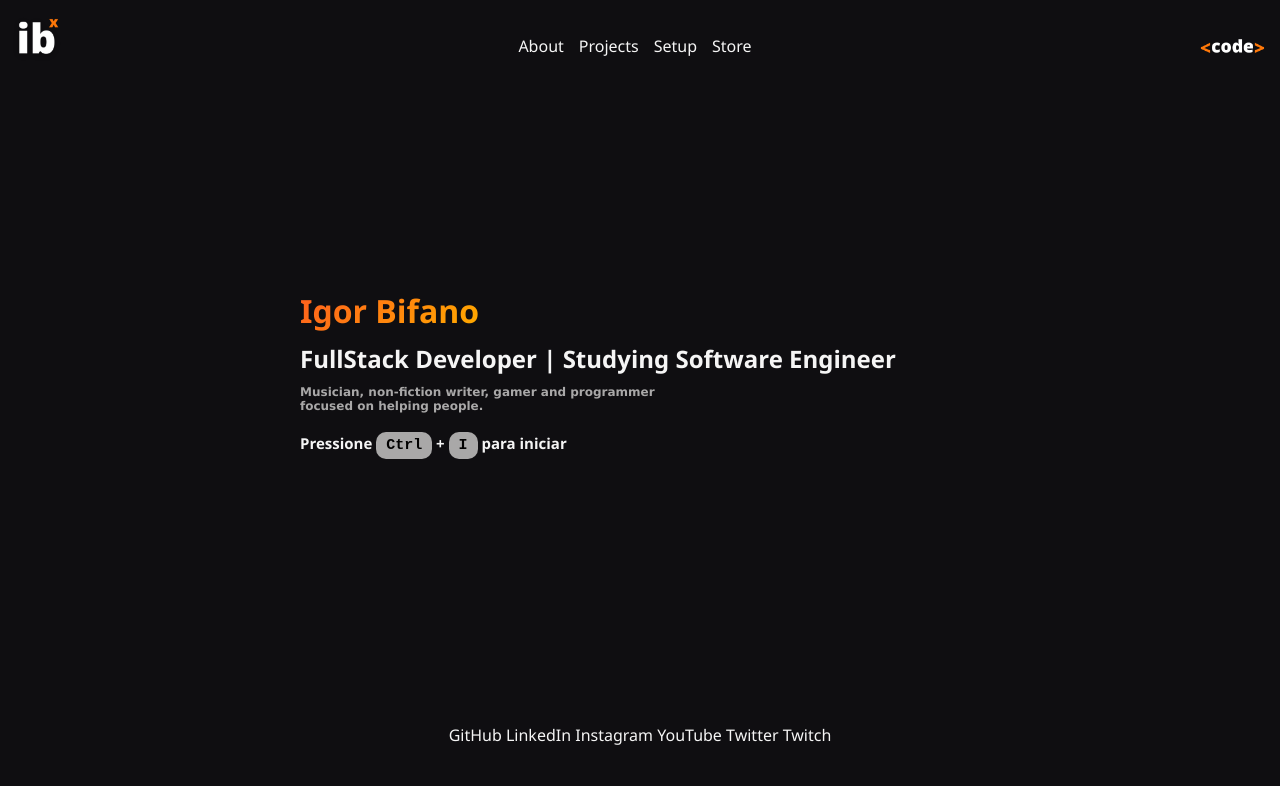
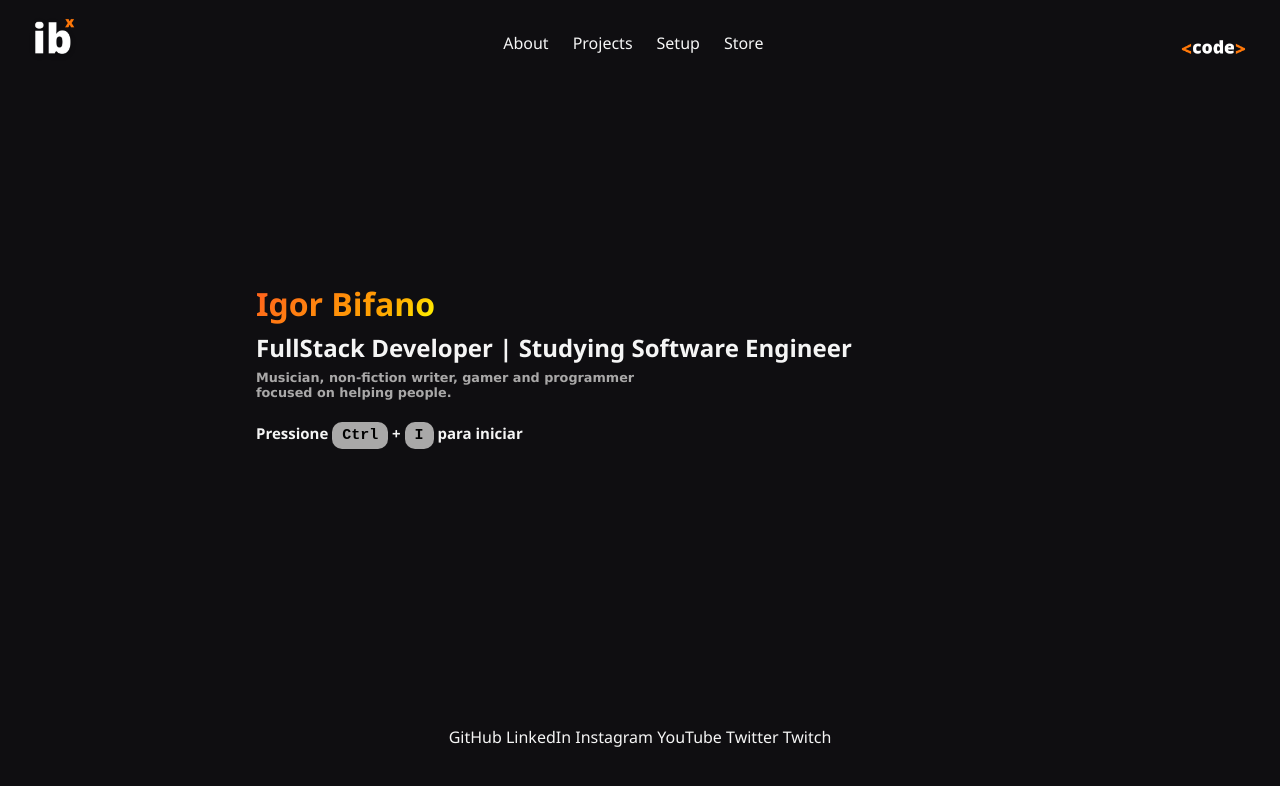
Before and after one commit to IgorBifano/my-site, a plain HTML site: page index.html in a window 1280 px wide. Drawn offline with Linux system fonts and the light colour scheme.

Commit message:
Acessibility CSS

```diff
--- a/index.html
+++ b/index.html
@@ -63,12 +63,12 @@
         <h2>FullStack Developer | Studying Software Engineer</h2>
         <h4>Musician, non-fiction writer, gamer and programmer <br>
             focused on helping people.</h4>
+
+        <div>
+                <!-- Botão para Iniciar o processo para que o usuário possa "codar" as outras páginas-->
+                <button type="button" id="button-initial" title="Aperte aqui para codar as páginas">Pressione <kbd>Ctrl</kbd> + <kbd>I</kbd> para iniciar</button>
+        </div>
     </main>
-
-    <div>
-            <!-- Botão para Iniciar o processo para que o usuário possa "codar" as outras páginas-->
-            <button type="button" id="button-initial" title="Aperte aqui para codar as páginas">Pressione <kbd>Ctrl</kbd> + <kbd>I</kbd> para iniciar</button>
-    </div>
     <footer>
         <!-- Rodapé com Redes Sociais -->
     <nav>
--- a/style-about.css
+++ b/style-about.css
@@ -3,22 +3,29 @@
     padding: 0;
 }
 
+footer.nav {
+    display: flex;
+    flex-direction: row;
+}
+
 body {
-    background-color: rgb(15, 14, 17);;
+    display: flex;
+    flex-wrap: wrap;
+    flex-direction: column;
+    background-color: rgb(15, 14, 17);
 }
 
 header {
     display: flex;
-    text-align: center;
     justify-content: space-between;
+    margin-right: 1em;
+    margin-left: 1em;
 }
 
+
 a {
-    text-align: center;
     text-decoration: none;
-    justify-content: space-around;
     color: rgb(245, 245, 245);
-    font-family:'Segoe UI', Tahoma, Geneva, Verdana, sans-serif;
 }
 
 button {
@@ -26,37 +33,41 @@ button {
     border: none;
 }
 
-main {
-    padding-right: 500px;
-    padding-left: 300px;
-    display: flex;
-    margin-top: 100px;
-    gap: 50px;
-}
-
 .menu {
     display: flex;
     font-family:'Segoe UI', Tahoma, Geneva, Verdana, sans-serif;
-    margin-top: 35px;
-    gap: 15px;
+    margin-top: 2em;
+    gap: 1.5em;
 }
 
 #code-button {
-    top: 28px;
-    margin-top: 10px;
-    margin-right: 10px;
+    margin-top: 0.8em;
+    margin-right: 1em;
+}
+
+main {
+    /* margin-right: 26em; */
+    /* margin-left: 20em; */
+    flex-wrap: wrap;
+    justify-content: center;
+    display: flex;
+    margin-top: 6em;
+    gap: 5em;
 }
 
 .about-me {
     display: flex;
     flex-direction: column;
+    /* width: fit-content; */
+    height: 380px;
+    width: 370px;
     gap: 10px;
     color: rgb(245, 245, 245);
     font-family:'Segoe UI', Tahoma, Geneva, Verdana, sans-serif;
 }
 
 .about-me h1 {
-    background-image: linear-gradient(135deg, rgb(255, 94, 30) 0%, rgb(255, 165, 0) 20%, rgb(255, 255, 0) 100%);
+    background-image: linear-gradient(135deg, rgb(255, 94, 30) 0%, rgb(255, 165, 0) 70%, rgb(255, 255, 0) 100%);
     background-clip: text;
     -webkit-background-clip: text;
     -webkit-text-fill-color: transparent;
@@ -73,6 +84,6 @@ footer {
     display: flex;
     justify-content: center;
     align-content: space-around;
-    margin-top: 150px;
+    margin-top: 9.65em;
     font-family:'Segoe UI', Tahoma, Geneva, Verdana, sans-serif;
 }
--- a/style-index.css
+++ b/style-index.css
@@ -1,18 +1,30 @@
 * {
-    margin: 0px;
-    padding: 0px;
+    margin: 0;
+    padding: 0;
+}
+
+footer.nav {
+    display: flex;
+    flex-direction: row;
+}
+
+body {
+    display: flex;
+    flex-wrap: wrap;
+    flex-direction: column;
+    background-color: rgb(15, 14, 17);
 }
 
 header {
     display: flex;
-    text-align: center;
     justify-content: space-between;
+    margin-right: 1em;
+    margin-left: 1em;
 }
 
+
 a {
-    text-align: center;
     text-decoration: none;
-    justify-content: space-around;
     color: rgb(245, 245, 245);
 }
 
@@ -24,54 +36,45 @@ button {
 .menu {
     display: flex;
     font-family:'Segoe UI', Tahoma, Geneva, Verdana, sans-serif;
-    margin-top: 35px;
-    gap: 15px;
+    margin-top: 2em;
+    gap: 1.5em;
 }
 
-
 #code-button {
-    top: 28px;
-    margin-top: 10px;
-    margin-right: 10px;
-}
-
-body {
-    background-color: rgb(15, 14, 17);
-    /* background-image: url(./all-images/bg-space1.png); */
-    background-size: cover;
+    margin-top: 0.8em;
+    margin-right: 1em;
 }
 
 .my-info {
-    display: block;
+    display: flex;
     flex-direction: column;
-    margin-left: 300px;
-    margin-top: 200px;
-    gap: 20px;
+    margin-top: 12em;
+    margin-left: 16em;
     color: whitesmoke;
     font-family:'Segoe UI', Tahoma, Geneva, Verdana, sans-serif;
+    align-items: flex-start;
 }
 
 .my-info h1 {
-    background-image: linear-gradient(135deg, rgb(255, 94, 30) 0%, rgb(255, 165, 0) 20%, rgb(255, 255, 0) 100%);
+    background-image: linear-gradient(135deg, rgb(255, 94, 30) 0%, rgb(255, 165, 0) 70%, rgb(255, 255, 0) 100%);
     background-clip: text;
     -webkit-background-clip: text;
     -webkit-text-fill-color: transparent;
-    font-style: bold;
-    margin-bottom: 10px;
+    font-weight: bold;
+    margin-bottom: 0.2em;
 }
 
 .my-info h4 {
     color: rgb(169, 168, 168);
     font-family: Verdana, Geneva, Tahoma, sans-serif;
-    font-size: 12px;
-    margin-top: 10px;
+    font-size: 0.8em;
+    margin-top: 0.5em;
 }
 
 #button-initial {
     background-color: transparent;
     padding: 5px 50px 5px 0px;
-    margin-left: 300px;
-    margin-top: 15px;
+    margin-top: 1.2em;
     font-family:'Segoe UI', Tahoma, Geneva, Verdana, sans-serif;
     color: whitesmoke;
     font-size: 15px;
@@ -86,11 +89,14 @@ kbd {
     font-weight: bold;
 }
 
-
 footer {
     display: flex;
+    flex-direction: row;
     justify-content: center;
-    align-content: space-around;
-    margin-top: 265px;
+    margin-top: 17.30em;
     font-family:'Segoe UI', Tahoma, Geneva, Verdana, sans-serif;
 }
+
+footer.nav {
+    display: flex;
+}
--- a/style-projects.css
+++ b/style-projects.css
@@ -3,27 +3,46 @@
     padding: 0;
 }
 
+footer.nav {
+    display: flex;
+    flex-direction: row;
+}
+
 body {
+    display: flex;
+    flex-wrap: wrap;
+    flex-direction: column;
     background-color: rgb(15, 14, 17);
 }
 
 header {
     display: flex;
-    text-align: center;
     justify-content: space-between;
+    margin-right: 1em;
+    margin-left: 1em;
 }
 
+
 a {
-    text-align: center;
     text-decoration: none;
-    justify-content: space-around;
     color: rgb(245, 245, 245);
-    font-family:'Segoe UI', Tahoma, Geneva, Verdana, sans-serif;
 }
 
 button {
     background-color: transparent;
     border: none;
+}
+
+.menu {
+    display: flex;
+    font-family:'Segoe UI', Tahoma, Geneva, Verdana, sans-serif;
+    margin-top: 2em;
+    gap: 1.5em;
+}
+
+#code-button {
+    margin-top: 0.8em;
+    margin-right: 1em;
 }
 
 main {
@@ -32,26 +51,12 @@ main {
     margin-top: 100px;
     margin-left: 500px;
     color: white;
-
-}
-
-.menu {
-    display: flex;
-    font-family:'Segoe UI', Tahoma, Geneva, Verdana, sans-serif;
-    margin-top: 35px;
-    gap: 15px;
-}
-
-#code-button {
-    top: 28px;
-    margin-top: 10px;
-    margin-right: 10px;
 }
 
 footer {
     display: flex;
     justify-content: center;
     align-content: space-around;
-    margin-top: 470px;
+    margin-top: 29.35em;
     font-family:'Segoe UI', Tahoma, Geneva, Verdana, sans-serif;
 }
--- a/style-setup.css
+++ b/style-setup.css
@@ -3,27 +3,46 @@
     padding: 0;
 }
 
+footer.nav {
+    display: flex;
+    flex-direction: row;
+}
+
 body {
+    display: flex;
+    flex-wrap: wrap;
+    flex-direction: column;
     background-color: rgb(15, 14, 17);
 }
 
 header {
     display: flex;
-    text-align: center;
     justify-content: space-between;
+    margin-right: 1em;
+    margin-left: 1em;
 }
 
+
 a {
-    text-align: center;
     text-decoration: none;
-    justify-content: space-around;
     color: rgb(245, 245, 245);
-    font-family:'Segoe UI', Tahoma, Geneva, Verdana, sans-serif;
 }
 
 button {
     background-color: transparent;
     border: none;
+}
+
+.menu {
+    display: flex;
+    font-family:'Segoe UI', Tahoma, Geneva, Verdana, sans-serif;
+    margin-top: 2em;
+    gap: 1.5em;
+}
+
+#code-button {
+    margin-top: 0.8em;
+    margin-right: 1em;
 }
 
 main {
@@ -35,23 +54,10 @@ main {
 
 }
 
-.menu {
-    display: flex;
-    font-family:'Segoe UI', Tahoma, Geneva, Verdana, sans-serif;
-    margin-top: 35px;
-    gap: 15px;
-}
-
-#code-button {
-    top: 28px;
-    margin-top: 10px;
-    margin-right: 10px;
-}
-
 footer {
     display: flex;
     justify-content: center;
     align-content: space-around;
-    margin-top: 470px;
+    margin-top: 29.35em;
     font-family:'Segoe UI', Tahoma, Geneva, Verdana, sans-serif;
 }
--- a/style-store.css
+++ b/style-store.css
@@ -3,27 +3,46 @@
     padding: 0;
 }
 
+footer.nav {
+    display: flex;
+    flex-direction: row;
+}
+
 body {
+    display: flex;
+    flex-wrap: wrap;
+    flex-direction: column;
     background-color: rgb(15, 14, 17);
 }
 
 header {
     display: flex;
-    text-align: center;
     justify-content: space-between;
+    margin-right: 1em;
+    margin-left: 1em;
 }
 
+
 a {
-    text-align: center;
     text-decoration: none;
-    justify-content: space-around;
     color: rgb(245, 245, 245);
-    font-family:'Segoe UI', Tahoma, Geneva, Verdana, sans-serif;
 }
 
 button {
     background-color: transparent;
     border: none;
+}
+
+.menu {
+    display: flex;
+    font-family:'Segoe UI', Tahoma, Geneva, Verdana, sans-serif;
+    margin-top: 2em;
+    gap: 1.5em;
+}
+
+#code-button {
+    margin-top: 0.8em;
+    margin-right: 1em;
 }
 
 main {
@@ -35,23 +54,10 @@ main {
 
 }
 
-.menu {
-    display: flex;
-    font-family:'Segoe UI', Tahoma, Geneva, Verdana, sans-serif;
-    margin-top: 35px;
-    gap: 15px;
-}
-
-#code-button {
-    top: 28px;
-    margin-top: 10px;
-    margin-right: 10px;
-}
-
 footer {
     display: flex;
     justify-content: center;
     align-content: space-around;
-    margin-top: 470px;
-    font-family:'Segoe UI', Tahoma, Geneva, Verdana, sans-serif;
+    margin-top: 29.35em;
+    font-family:'Segoe UI', Tahoma, Gene, Verdana, sans-serif;
 }
```
